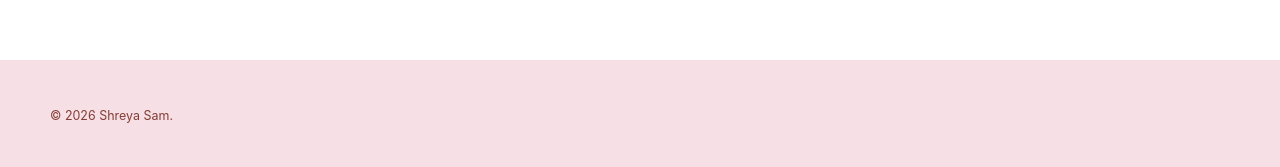
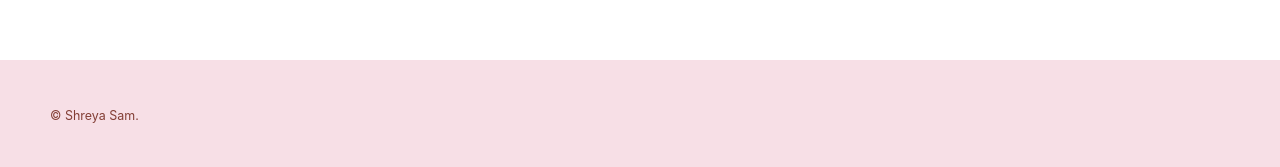
Before and after one commit to shreyasam/shreyasam.github.io, a Jekyll site: the page built from index.md, in a window 1280 px wide. Shown: the part 935-1102 px from the top of the page. Built offline with Jekyll 4.4.1, drawn with Linux system fonts in a browser that asks for light colours.

Commit message:
Update footer.html

```diff
--- a/_includes/footer.html
+++ b/_includes/footer.html
@@ -1,5 +1,5 @@
 <footer class="site-footer">
   <div class="container site-footer__inner">
-    <p>&copy; {{ site.time | date: '%Y' }} {{ site.data.profile.name }}.</p>
+    <p>&copy; {{ site.data.profile.name }}.</p>
   </div>
 </footer>
```
